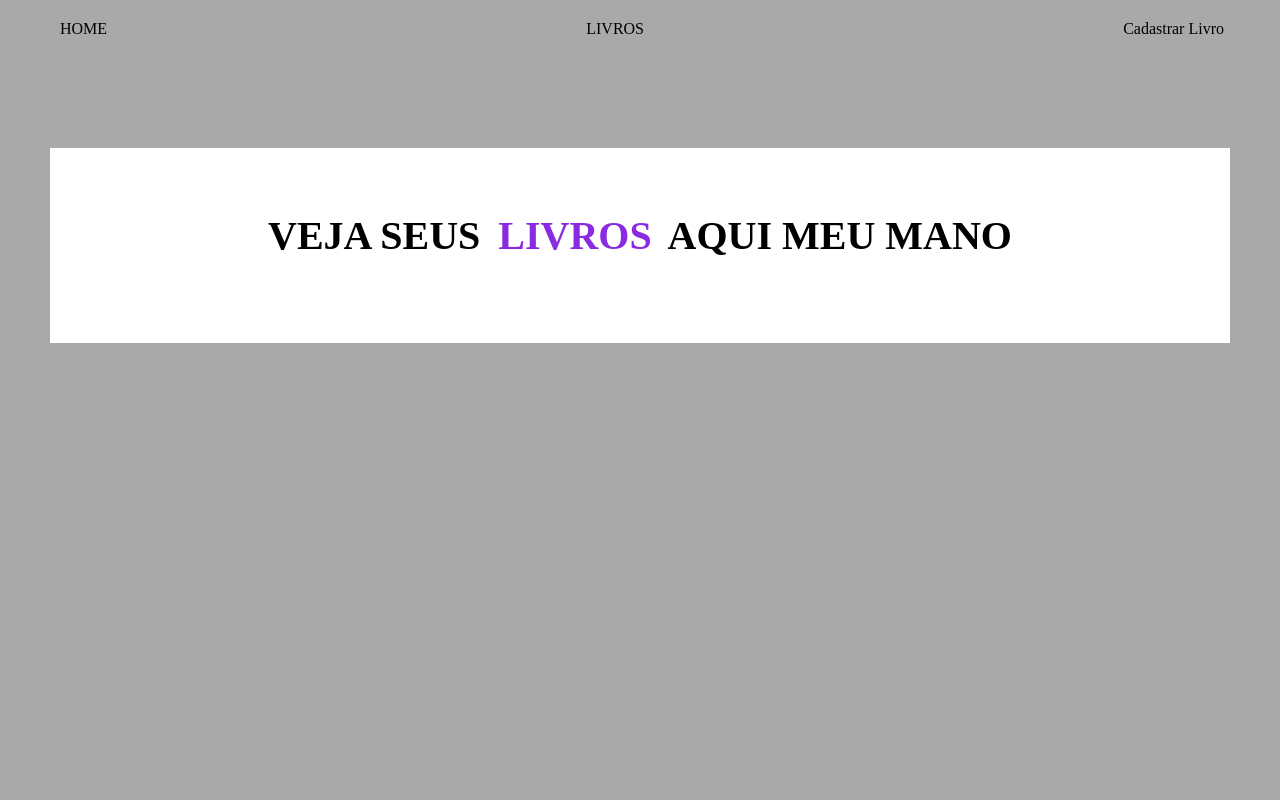
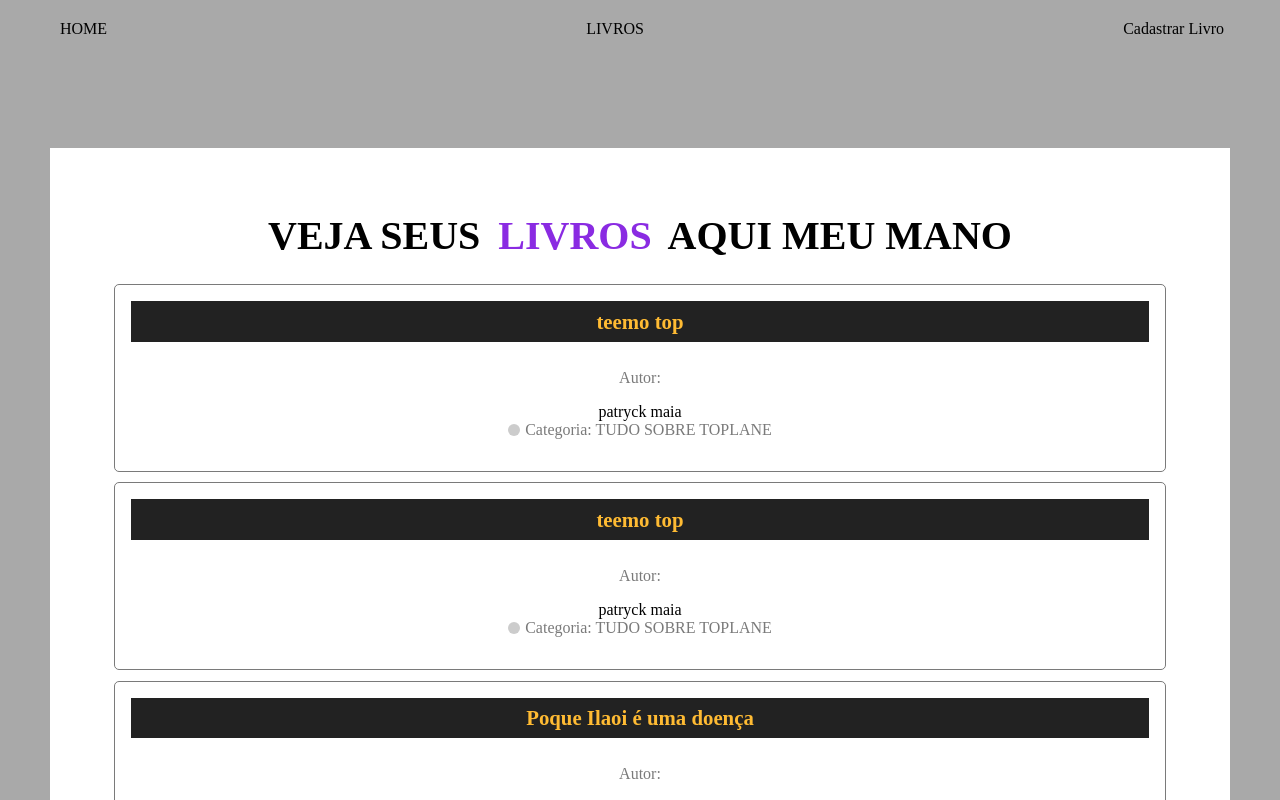
Before and after one commit to ElidioVictor/App-Web-API, a React (Create React App) app in the folder projeto-react-api-1/: page /Livro in a window 1280 px wide. Shown: the top 800 px of the page. Built offline with nearby package versions, Linux system fonts and the light colour scheme; data requests are answered from the project's data file.

Commit message:
listando os livros

```diff
--- a/projeto-react-api-1/db.json
+++ b/projeto-react-api-1/db.json
@@ -4,7 +4,11 @@
       "id": "5162",
       "nome_livro": "teemo top",
       "autor": "patryck maia",
-      "descricao": "um erro"
+      "descricao": "um erro",
+      "categories": {
+        "id": "2",
+        "categories": "TUDO SOBRE TOPLANE"
+      }
     },
     {
       "id": "f1eb",
@@ -30,7 +34,11 @@
       "id": "8872",
       "nome_livro": "os melhores campeõies do league",
       "autor": "maylon",
-      "descricao": "tier list"
+      "descricao": "tier list",
+      "categories": {
+        "id": "2",
+        "categories": "TUDO SOBRE TOPLANE"
+      }
     },
     {
       "id": "1720",
@@ -53,20 +61,30 @@
       }
     },
     {
-      "id": "9fa2",
-      "categories": {
-        "id": "6",
-        "categories": "LORE e MAIS"
-      },
-      "nome_livro": "Aatrox e o memorando",
-      "autor": "LOL barsil",
-      "descricao": "O memorando do AA"
-    },
-    {
       "id": "574f",
       "nome_livro": "test",
       "autor": "test",
       "descricao": "test",
+      "categories": {
+        "id": "6",
+        "categories": "LORE e MAIS"
+      }
+    },
+    {
+      "id": "4117",
+      "nome_livro": "DIOGENES O FILHO DA PUTA",
+      "autor": "MEU IRMÃO ",
+      "descricao": "AS AVENTURAS DE DIOGENES O SINICO",
+      "categories": {
+        "id": "7",
+        "categories": "trollface"
+      }
+    },
+    {
+      "id": "72f1",
+      "nome_livro": "O estranho misterioso",
+      "autor": "Mark Twain",
+      "descricao": "Um misterioso ser aparece em um viralejo e muda a vida das pessoas para sempre",
       "categories": {
         "id": "6",
         "categories": "LORE e MAIS"
--- /dev/null
+++ b/projeto-react-api-1/src/components/cardbook/CardBook.js
@@ -0,0 +1,20 @@
+import styles from './CardBook.module.css'
+
+function CardBook ({id, livro, autor, category}){
+
+    return(
+
+        <div className={styles.book_card}>
+            <h4>{livro}</h4>
+            <p> Autor: </p> {autor}
+
+            <p className={styles.category_text}>
+                <span/>Categoria: {category}
+            </p>
+        </div>
+
+    )
+
+}
+
+export default CardBook;
--- /dev/null
+++ b/projeto-react-api-1/src/components/cardbook/CardBook.module.css
@@ -0,0 +1,39 @@
+.book_card{
+    padding: 1em;
+    border: 1px solid #7A7A7A;
+    border-radius: 5px;
+    width: 100%;
+    margin: 0.5%;
+}
+
+.book_card h4{
+    background-color: #222;
+    color: #FFBB33;
+    padding: 0.4em;
+    margin-bottom: 1.3em;
+    font-size: 1.3em;
+}
+
+.book_card p{
+    color: #7A7A7A;
+    margin-bottom: 1em;
+}
+
+.book_card p span{
+    font-weight: bold;
+}
+
+.category_text{
+    display: flex;
+    align-items: center;
+    justify-content: center;
+}
+
+.category_text span{
+    display: block;
+    width: 12px;
+    height: 12px;
+    border-radius: 50%;
+    background-color: #CCC;
+    margin-right: 5px;
+}
--- a/projeto-react-api-1/src/pages/Livros.js
+++ b/projeto-react-api-1/src/pages/Livros.js
@@ -1,9 +1,25 @@
+import { useState, useEffect } from 'react';
 import { useLocation } from 'react-router-dom';
+import Container from '../components/Container'
 import styles from './Livros.module.css'
 import Message from '../components/message/Message';
+import CardBook from '../components/cardbook/CardBook';
 
 
 function Livros (){
+
+    const [books, setBooks] = useState([]);
+    useEffect(()=>{
+        fetch('http://localhost:5000/books',{
+            method: 'GET',
+            headers: {
+                'Content-type' : 'application/json'
+            },
+        })
+        .then((resp)=>resp.json())
+        .then((data)=>{setBooks(data); console.log(data)})
+        .catch((error)=>{console.log(error)})
+    }, []);
 
     const location = useLocation();
     let message =''
@@ -22,6 +38,22 @@ function Livros (){
                                 type='sucess'
                             />
             }
+            {/* <Container> */}
+
+            {
+                books.map((book)=>(
+                <CardBook
+                    id={book.id}
+                    livro={book.nome_livro}
+                    autor={book.autor}
+                    category={book.categories.categories}
+                />
+
+                ))
+            }
+
+
+            {/* </Container> */}
         </section>
     );
 
```
